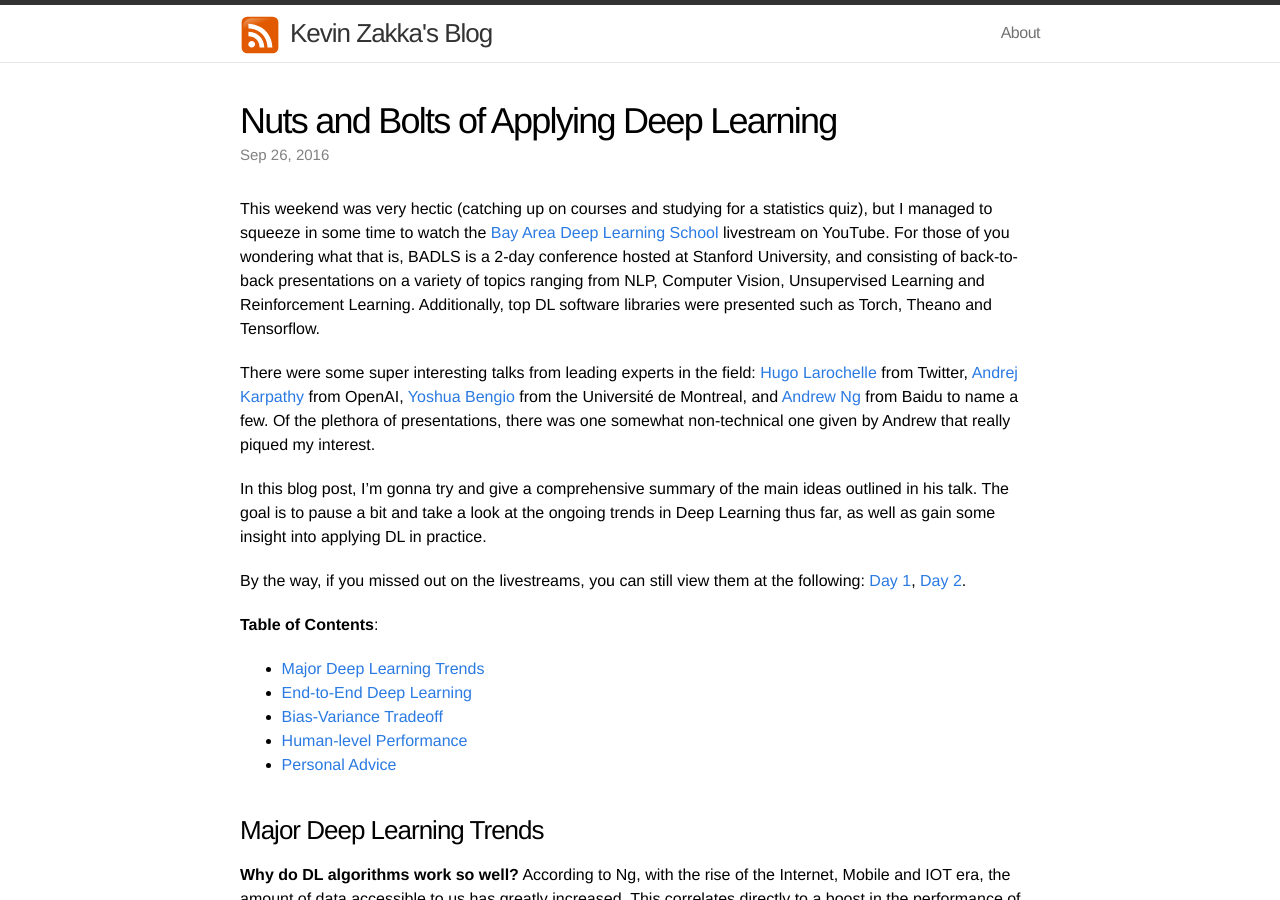
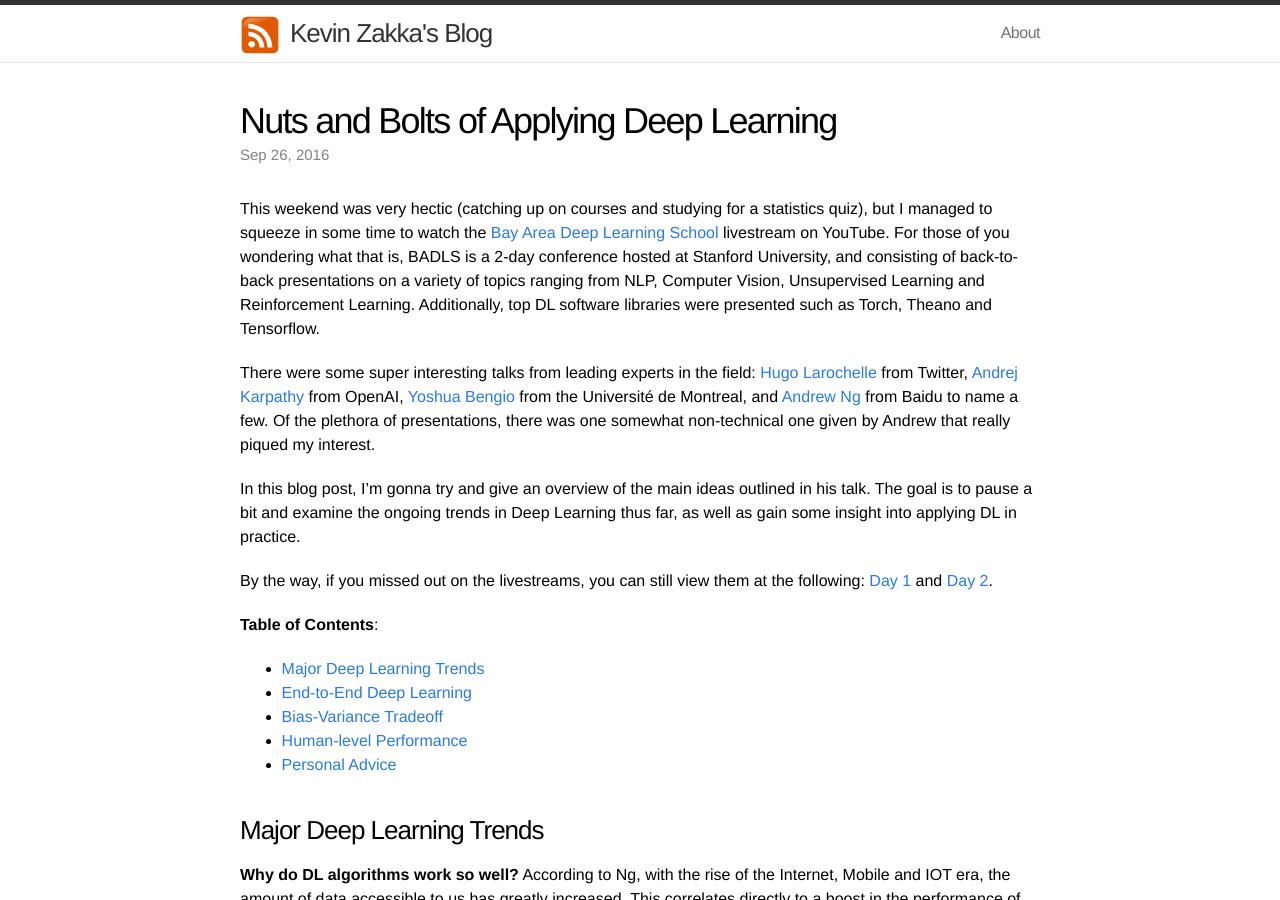
Before and after one commit to WangcsShuai/kevinzakka.github.io, a Jekyll site: the page built from _posts/2016-09-26-applying-deep-learning.markdown, in a window 1280 px wide and 900 px high. Built offline with Jekyll 4.4.1, drawn with Linux system fonts in a browser that asks for light colours; comment, search, counter and statistics services are not loaded.

Commit message:
Update 2016-09-26-applying-deep-learning.markdown

```diff
--- a/_posts/2016-09-26-applying-deep-learning.markdown
+++ b/_posts/2016-09-26-applying-deep-learning.markdown
@@ -2,7 +2,7 @@
 layout: post
 title: "Nuts and Bolts of Applying Deep Learning"
 date: 2016-09-26
-excerpt: "A comprehensive summary of Andrew Ng's talk at the 2016 Bay Area Deep Learning School"
+excerpt: "A summary of Andrew Ng's talk at the 2016 Bay Area Deep Learning School"
 tags: [deep learning, bias, variance, advice, end-to-end, machine learning]
 comments: true
 mathjax: true
@@ -12,9 +12,9 @@ This weekend was very hectic (catching up on courses and studying for a statisti
 
 There were some super interesting talks from leading experts in the field: [Hugo Larochelle](http://www.dmi.usherb.ca/~larocheh/index_en.html) from Twitter, [Andrej Karpathy](http://cs.stanford.edu/people/karpathy/) from OpenAI, [Yoshua Bengio](http://www.iro.umontreal.ca/~bengioy/yoshua_en/index.html) from the Université de Montreal, and [Andrew Ng](http://www.andrewng.org/) from Baidu to name a few. Of the plethora of presentations, there was one somewhat non-technical one given by Andrew that really piqued my interest.
 
-In this blog post, I'm gonna try and give a comprehensive summary of the main ideas outlined in his talk. The goal is to pause a bit and take a look at the ongoing trends in Deep Learning thus far, as well as gain some insight into applying DL in practice.
+In this blog post, I'm gonna try and give an overview of the main ideas outlined in his talk. The goal is to pause a bit and examine the ongoing trends in Deep Learning thus far, as well as gain some insight into applying DL in practice.
 
-By the way, if you missed out on the livestreams, you can still view them at the following: [Day 1](https://www.youtube.com/watch?v=eyovmAtoUx0), [Day 2](https://www.youtube.com/watch?v=9dXiAecyJrY).
+By the way, if you missed out on the livestreams, you can still view them at the following: [Day 1](https://www.youtube.com/watch?v=eyovmAtoUx0) and [Day 2](https://www.youtube.com/watch?v=9dXiAecyJrY).
 
 
 **Table of Contents**:
```
